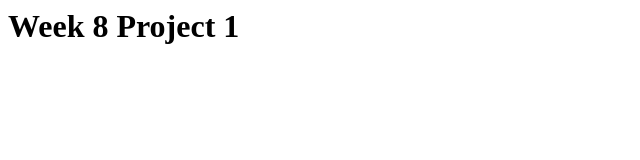
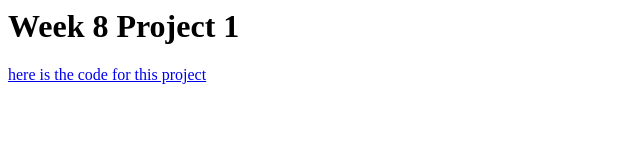
Before and after one commit to linxiaholly/week8-project1, a plain HTML site: page index.html in a window 1280 px wide. Shown: the whole page, without its empty margins (0-640 px from the left). Drawn offline with Linux system fonts and the light colour scheme.

Commit message:
Update index.html

```diff
--- a/index.html
+++ b/index.html
@@ -1 +1,2 @@
 <h1>Week 8 Project 1</h1>
+<a href="https://github.com/linxiaholly/week8-project1">here is the code for this project</a>
```
